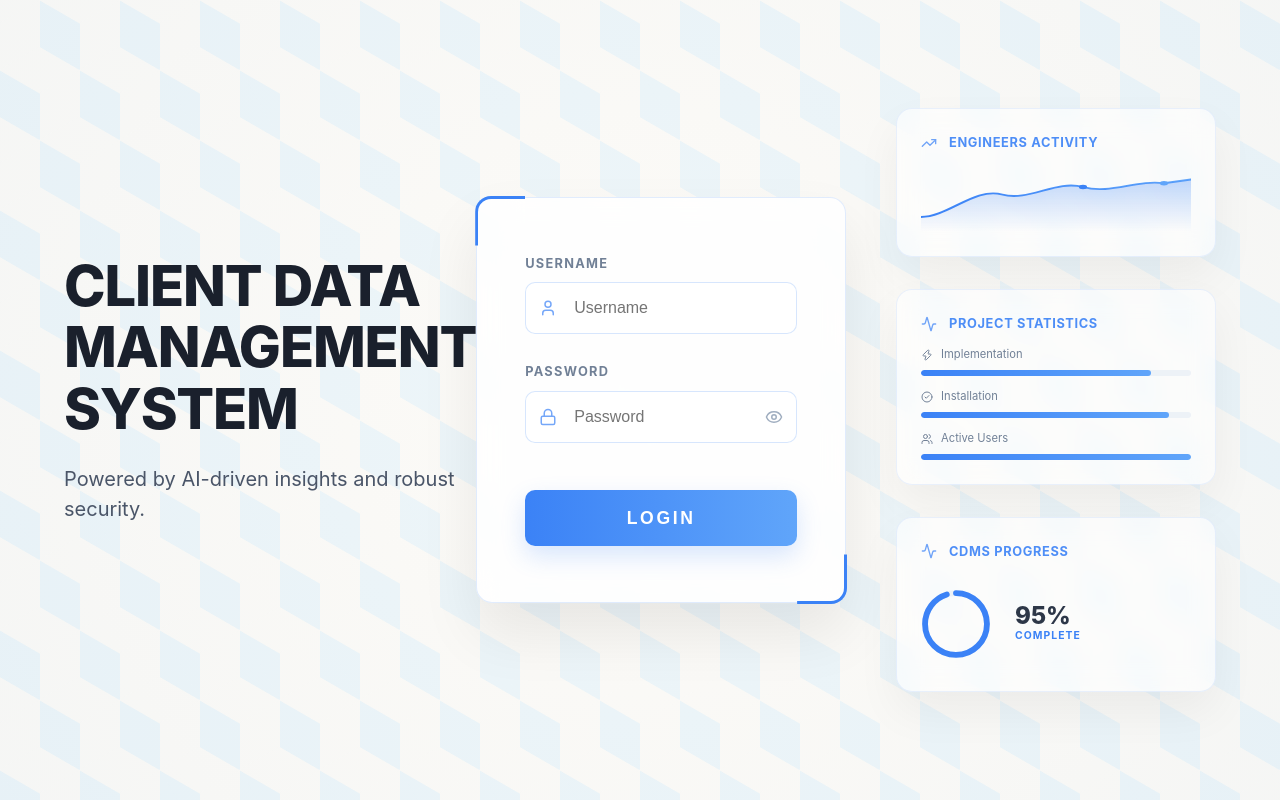
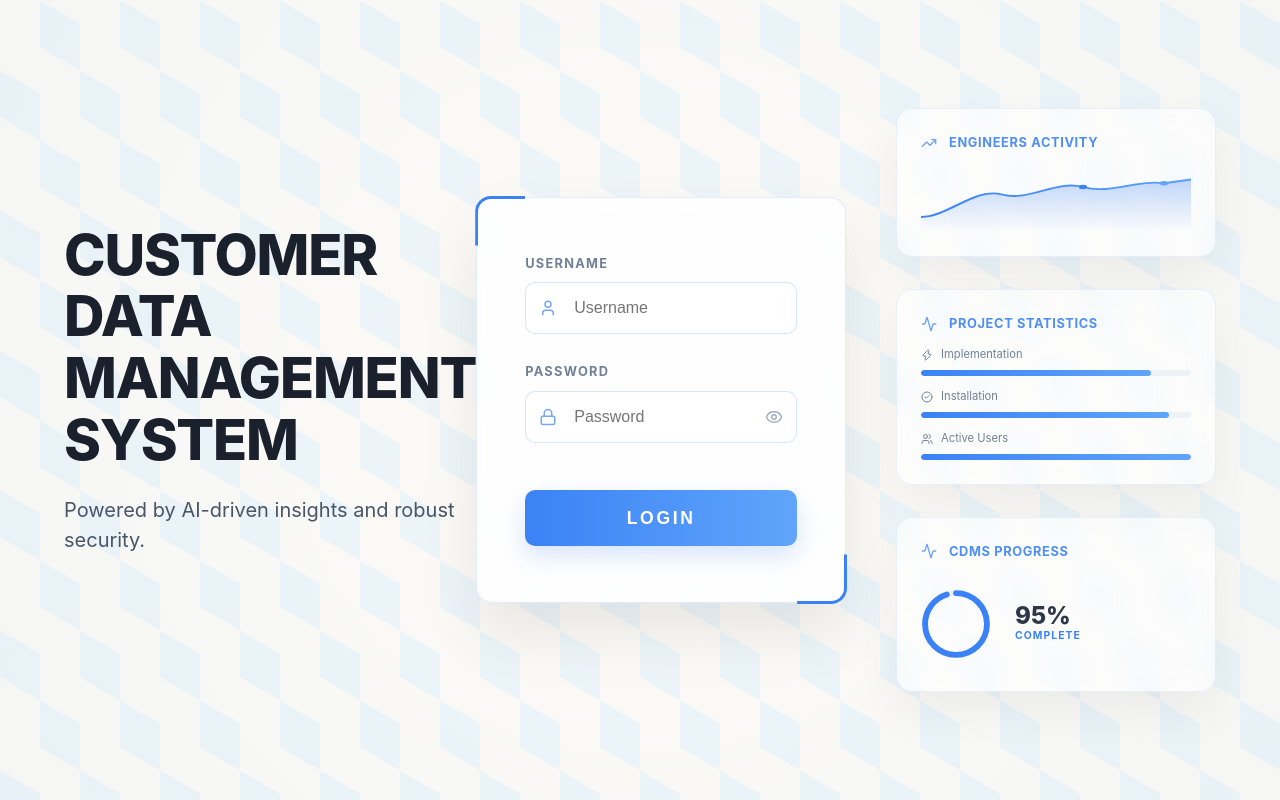
Before and after one commit to manojksv1/CDMS, a React (Vite) app in the folder frontend/: page /login in a window 1280 px wide. Built offline with nearby package versions, Linux system fonts and the light colour scheme; no server answers.

Commit message:
cdms re-written

```diff
--- a/frontend/src/pages/Login.tsx
+++ b/frontend/src/pages/Login.tsx
@@ -78,7 +78,7 @@ const Login: React.FC = () => {
       <div className="login-content">
         <div className="login-left">
           <div className="brand-section">
-            <h1 className="brand-title">CLIENT DATA<br />MANAGEMENT<br />SYSTEM</h1>
+            <h1 className="brand-title">CUSTOMER DATA<br />MANAGEMENT<br />SYSTEM</h1>
             <p className="brand-subtitle">Powered by AI-driven insights and robust security.</p>
           </div>
         </div>
```
